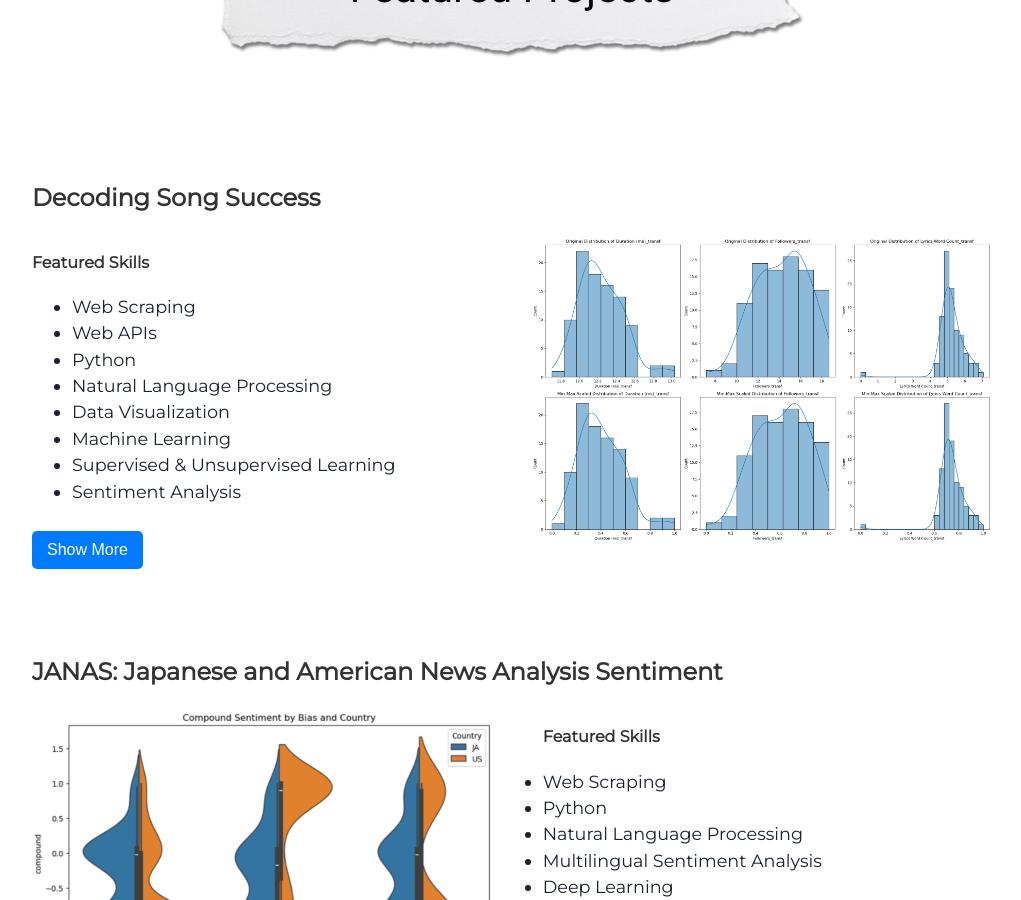
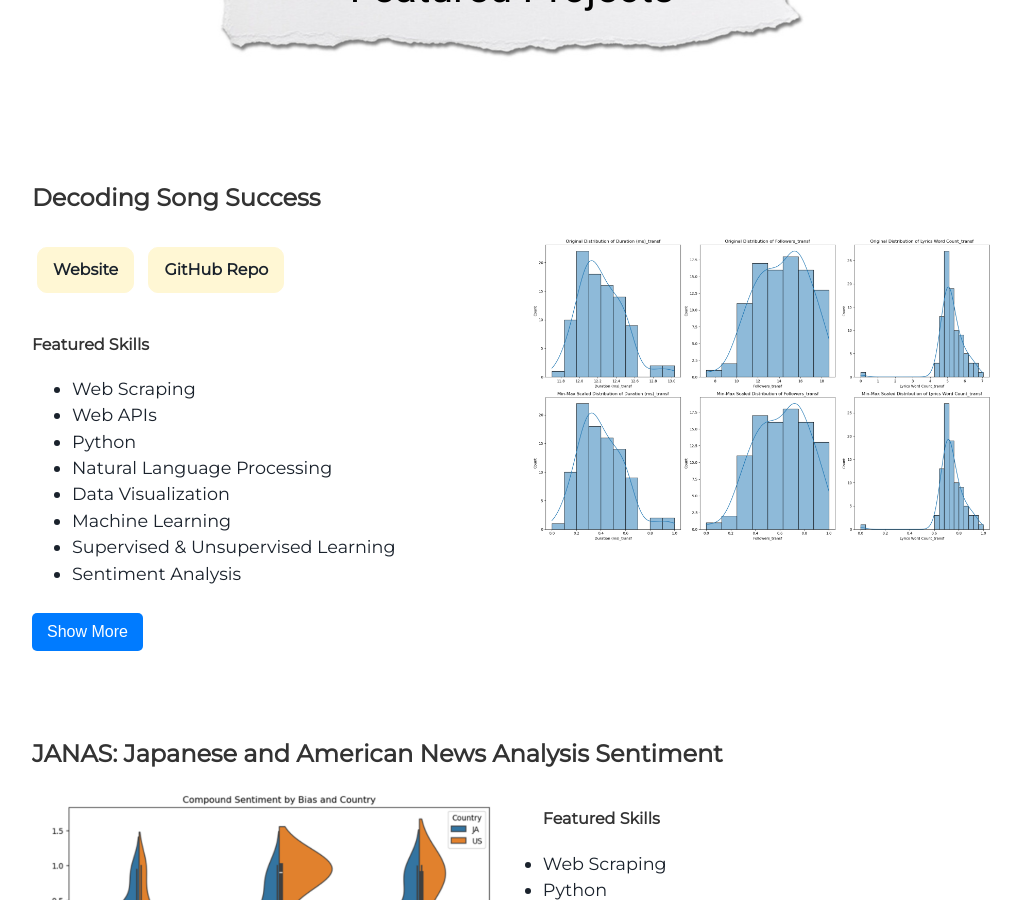
Before and after one commit to satomitheito/satomitheito.github.io, a Jekyll site: the page built from index.html, in a window 1280 px wide and 900 px high, scrolled down 1824 px. Shown: the whole window, without its empty margins (128-1149 px from the left). Built offline with Jekyll 4.4.1, drawn with Linux system fonts in a browser that asks for light colours.

Commit message:
Update projects.html

```diff
--- a/_includes/projects.html
+++ b/_includes/projects.html
@@ -7,6 +7,8 @@
     <div class="images-right">
       <img alt="EDA of Normalized Data" src="{{ "/assets/img/music_project.png" | prepend: site.baseurl }}" />
     </div>
+    <a class="project-link" href="https://samyuvakkalanka.georgetown.domains/Final_Project/" target="_blank" rel="noopener noreferrer">Website</a>
+    <a class="project-link" href="https://github.com/satomitheito/Spotify-Song-Analysis" target="_blank" rel="noopener noreferrer">GitHub Repo</a>
     <h4>Featured Skills</h4>
     <ul class="skills-list">
       <li>Web Scraping</li>
@@ -26,8 +28,6 @@
       <p>
         This project aims to identify key trends in music popularity. It offers tools to predict the commercial potential of songs, informs investment decisions, and helps songwriters and producers refine their creative strategies. From creating genre-specific playlists using unsupervised learning to exploring the impact of collaborations on song success, the findings can optimize decision-making and drive innovation in the music business.
       </p>
-      <a class="project-link" href="https://samyuvakkalanka.georgetown.domains/Final_Project/" target="_blank" rel="noopener noreferrer">Website</a>
-      <a class="project-link" href="https://github.com/satomitheito/Spotify-Song-Analysis" target="_blank" rel="noopener noreferrer">GitHub Repo</a>
     </div>
   </div>
 </div>
```
